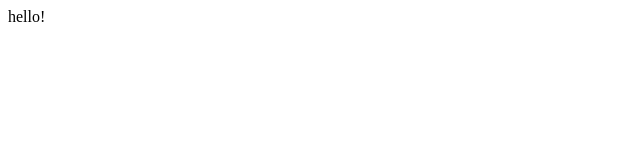
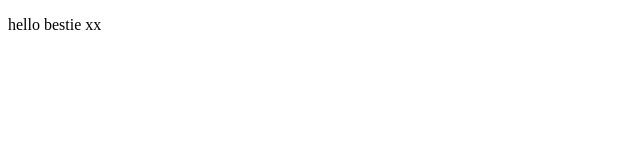
Before and after one commit to whoisheezus/honoryourvomit, a plain HTML site: page index.html in a window 1280 px wide. Shown: the whole page, without its empty margins (0-640 px from the left). Drawn offline with Linux system fonts and the light colour scheme.

Commit message:
Update index.html

```diff
--- a/index.html
+++ b/index.html
@@ -7,6 +7,6 @@
     <title>honor your vomit x</title>
 </head>
 <body>
-    hello!
+    <p>hello bestie xx</p>
 </body>
 </html>
```
